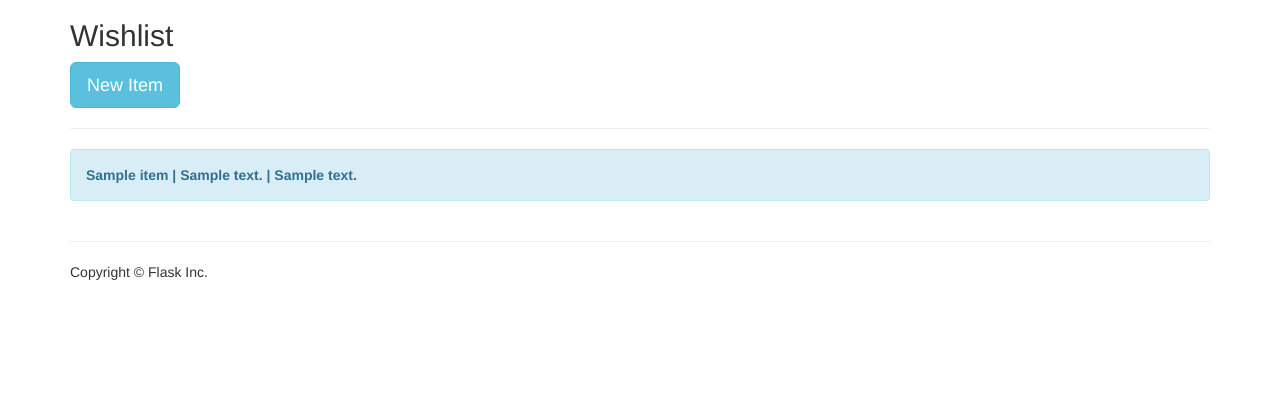
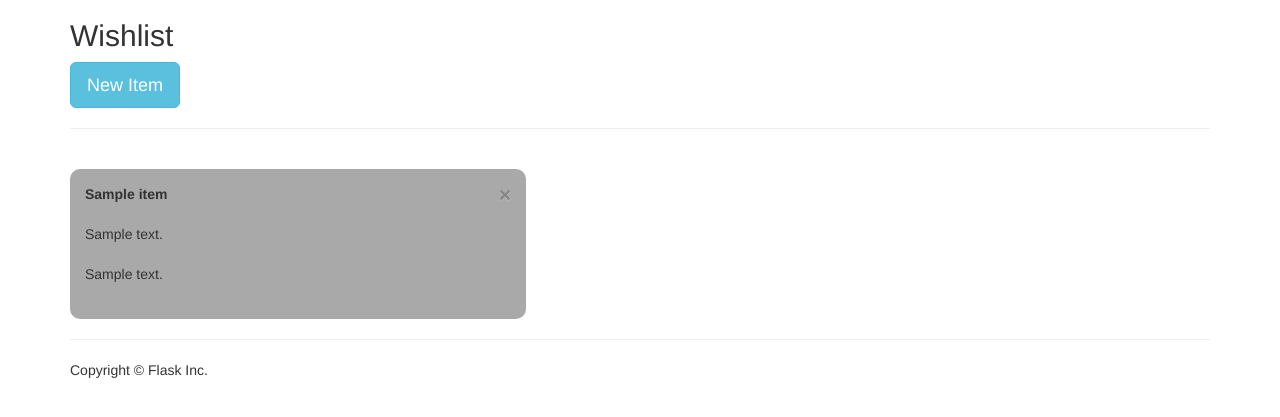
Before and after one commit to vidalCreates/info3180-project2, a Flask app: page /api/users/1/wishlist in a window 1280 px wide. Shown: the part 51-468 px from the top of the page. Run offline with Flask 2, Linux system fonts and the light colour scheme; a user stored in the database is signed in; tables that the repository leaves empty hold one stand-in row (values such as "Sample post"); some libraries are stand-ins or nearby versions.

Commit message:
added wishlist [delete] route | added little css for wishlist items

```diff
--- a/app/static/css/app.css
+++ b/app/static/css/app.css
@@ -1,3 +1,16 @@
 body {
     padding-top: 50px;
 }
+
+.item{
+    position:relative;
+    display:inline-block;
+    float:left;
+    width:40%;
+    height:150px;
+    background-color: darkgrey;
+    border-radius:10px;
+    margin-right:20px;
+    padding:15px 15px 15px 15px;
+    margin-top:20px;
+}
--- a/app/templates/wishlist.html
+++ b/app/templates/wishlist.html
@@ -6,7 +6,15 @@
     <button type="button" class="btn btn-info btn-lg" data-toggle="modal" data-target="#newItem">New Item</button>
     <hr/>
     {% for item in items %}
-        <div class="alert alert-info"><strong>{{ item.title }}  |  {{ item.description }}  |  {{ item.webaddress }}</strong></div>
+        <div class="item">
+        <form  action="{{ url_for('removeitem', userid=current_user.get_id(), itemid=item.id) }}" method="delete">
+            <button type="submit" name="submit"  class="close">&times;</button>
+        </form>
+            <div class="item-title"><strong>{{ item.title }}</strong></div><br/>
+            <div class="item-description">{{ item.description }}</div><br/>
+            <div class="item-webaddress">{{ item.webaddress }}</div>
+
+        </div>
     {% endfor %}
 
     <!-- Modal -->
--- a/app/views.py
+++ b/app/views.py
@@ -127,7 +127,7 @@ def register():
     return render_template("register.html", form=form)
 
 
-@app.route("/api/users/<userid>/wishlist", methods=["GET", "POST"])
+@app.route("/api/users/<int:userid>/wishlist", methods=["GET", "POST"])
 @login_required
 def wishlist(userid):
     # file_folder = app.config['UPLOAD_FOLDER']
@@ -180,6 +180,30 @@ def wishlist(userid):
         items = WishlistItem.query.filter_by(owner=current_user.get_id()).all()
     return render_template("wishlist.html", userid=current_user.get_id(), form=form, items=items)
 
+
+@app.route("/api/users/<int:userid>/wishlist/<int:itemid>", methods=["GET", "DELETE"])
+@login_required
+def removeitem(userid, itemid):
+    if request.method == "DELETE":
+        # flash user for successful delete
+        flash('Item deleted', 'success')
+
+        # remove item from wishlist
+        db.session.delete(WishlistItem.query.filter_by(id=itemid).first())
+        db.session.commit()
+
+        # redirect user to their wishlist page
+        return redirect(url_for("wishlist", userid=current_user.get_id()))
+    else:
+        # flash user for successful delete
+        flash('Item deleted', 'success')
+
+        # remove item from wishlist
+        db.session.delete(WishlistItem.query.filter_by(id=itemid).first())
+        db.session.commit()
+
+        return redirect(url_for("wishlist", userid=current_user.get_id()))
+
 # user_loader callback. This callback is used to reload the user object from
 # the user ID stored in the session
 
```
